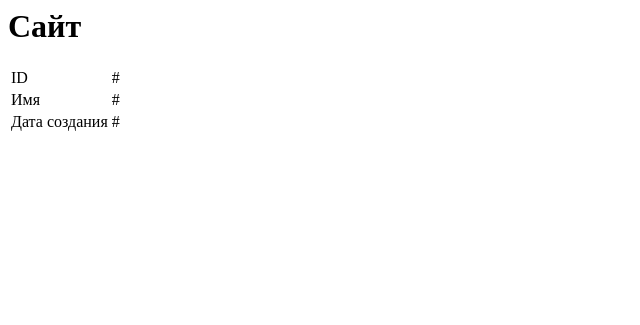
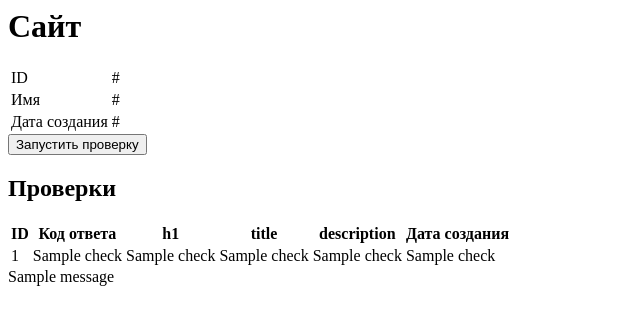
Before and after one commit to maltoleb/python-project-83, a Flask app: template page_analyzer/templates/url.html in a window 1280 px wide. Shown: the top 325 px of the page, without its empty margins (0-640 px from the left). Run offline with Flask 3, Linux system fonts and the light colour scheme; the template is opened without the code that fills it: most values are stand-ins (such as "Sample title", 1, 10 or a date in 2020); one stand-in notice (Sample message) is shown; some libraries are stand-ins or nearby versions.

Commit message:
complete step 4

```diff
--- a/page_analyzer/app.py
+++ b/page_analyzer/app.py
@@ -68,7 +68,16 @@ def create_check(id):
 def get_urls():
     with psycopg.connect(DATABASE_URL) as conn:
         with conn.cursor() as cur:
-            cur.execute("SELECT * FROM urls ORDER BY id DESC")
+            cur.execute('''SELECT
+            urls.id,
+            urls.name,
+            urls.created_at,
+            MAX(url_checks.created_at) AS last_check_date
+            FROM urls
+            LEFT JOIN url_checks ON urls.id = url_checks.url_id
+            GROUP BY urls.id, urls.name, urls.created_at
+            ORDER BY urls.id DESC
+            ''')
             return cur.fetchall()
 
 def get_url(id):
--- a/page_analyzer/templates/url.html
+++ b/page_analyzer/templates/url.html
@@ -16,3 +16,45 @@
     <td>{{ url[2] }}</td>
   </tr>
 </table>
+
+<form method="post" action="/urls/{{ url[0] }}/checks">
+  <input type="submit" value="Запустить проверку">
+</form>
+
+<h2>Проверки</h2>
+
+<table data-test="checks">
+  <thead>
+    <tr>
+      <th>ID</th>
+      <th>Код ответа</th>
+      <th>h1</th>
+      <th>title</th>
+      <th>description</th>
+      <th>Дата создания</th>
+    </tr>
+  </thead>
+  <tbody>
+    {% for check in checks %}
+    <tr>
+      <td>{{ check[0] }}</td>
+      <td>{{ check[1] }}</td>
+      <td>{{ check[2] }}</td>
+      <td>{{ check[3] }}</td>
+      <td>{{ check[4] }}</td>
+      <td>{{ check[5] }}</td>
+    </tr>
+    {% endfor %}
+  </tbody>
+</table>
+
+  <!-- flash сообщения -->
+  {% with messages = get_flashed_messages(with_categories=true) %}
+    {% if messages %}
+      {% for category, message in messages %}
+        <div class="alert alert-info" role="alert">
+          {{ message }}
+        </div>
+      {% endfor %}
+    {% endif %}
+  {% endwith %}
```
Also changed, not shown: page_analyzer/templates/urls.html (+13 -1 lines).
